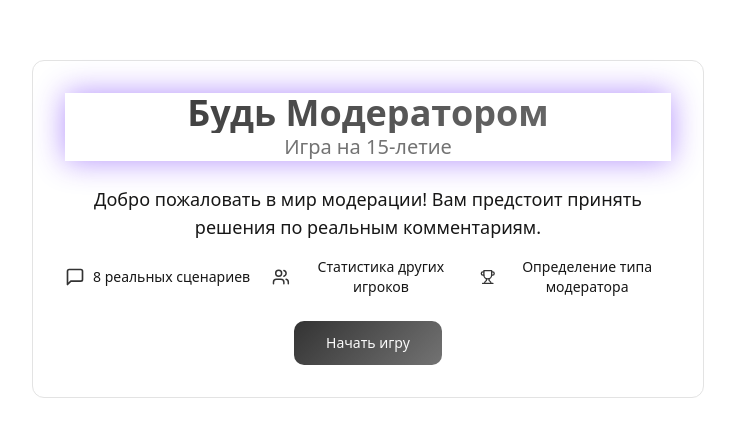
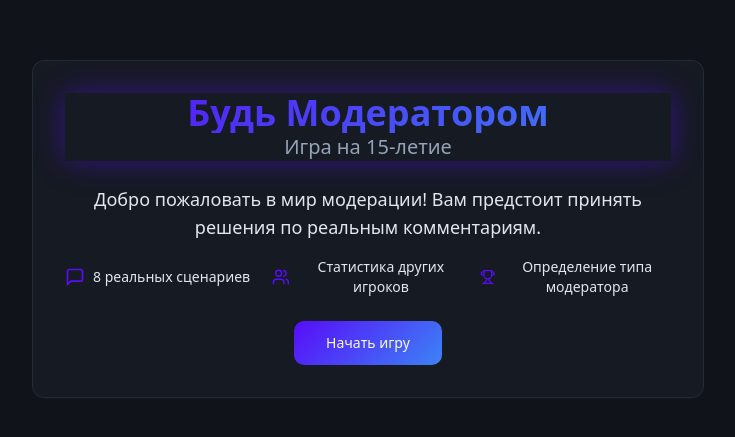
Before and after one commit to itengry/mod-karma-challenge, a React (Vite) app: page / in a window 1280 px wide. Shown: the part 171-608 px from the top of the page, without its empty margins (272-1007 px from the left). Built offline with nearby package versions, Linux system fonts and the light colour scheme.

Commit message:
Reverted to commit dfb9ac05e3b1fe9c12f8122e4aea9c0b75bc26ab

```diff
--- a/src/components/ui/background-gradient-animation.tsx
+++ /dev/null
@@ -1,181 +0,0 @@
-"use client";
-import { cn } from "@/lib/utils";
-import { useEffect, useRef, useState } from "react";
-
-export const BackgroundGradientAnimation = ({
-  gradientBackgroundStart = "rgb(108, 0, 162)",
-  gradientBackgroundEnd = "rgb(0, 17, 82)",
-  firstColor = "18, 113, 255",
-  secondColor = "221, 74, 255",
-  thirdColor = "100, 220, 255",
-  fourthColor = "200, 50, 50",
-  fifthColor = "180, 180, 50",
-  pointerColor = "140, 100, 255",
-  size = "80%",
-  blendingValue = "hard-light",
-  children,
-  className,
-  interactive = true,
-  containerClassName,
-}: {
-  gradientBackgroundStart?: string;
-  gradientBackgroundEnd?: string;
-  firstColor?: string;
-  secondColor?: string;
-  thirdColor?: string;
-  fourthColor?: string;
-  fifthColor?: string;
-  pointerColor?: string;
-  size?: string;
-  blendingValue?: string;
-  children?: React.ReactNode;
-  className?: string;
-  interactive?: boolean;
-  containerClassName?: string;
-}) => {
-  const interactiveRef = useRef<HTMLDivElement>(null);
-
-  const [curX, setCurX] = useState(0);
-  const [curY, setCurY] = useState(0);
-  const [tgX, setTgX] = useState(0);
-  const [tgY, setTgY] = useState(0);
-  useEffect(() => {
-    document.body.style.setProperty(
-      "--gradient-background-start",
-      gradientBackgroundStart
-    );
-    document.body.style.setProperty(
-      "--gradient-background-end",
-      gradientBackgroundEnd
-    );
-    document.body.style.setProperty("--first-color", firstColor);
-    document.body.style.setProperty("--second-color", secondColor);
-    document.body.style.setProperty("--third-color", thirdColor);
-    document.body.style.setProperty("--fourth-color", fourthColor);
-    document.body.style.setProperty("--fifth-color", fifthColor);
-    document.body.style.setProperty("--pointer-color", pointerColor);
-    document.body.style.setProperty("--size", size);
-    document.body.style.setProperty("--blending-value", blendingValue);
-  }, []);
-
-  useEffect(() => {
-    function move() {
-      if (!interactiveRef.current) {
-        return;
-      }
-      setCurX(curX + (tgX - curX) / 20);
-      setCurY(curY + (tgY - curY) / 20);
-      interactiveRef.current.style.transform = `translate(${Math.round(
-        curX
-      )}px, ${Math.round(curY)}px)`;
-    }
-
-    move();
-  }, [tgX, tgY]);
-
-  const handleMouseMove = (event: React.MouseEvent<HTMLDivElement>) => {
-    if (interactiveRef.current) {
-      const rect = interactiveRef.current.getBoundingClientRect();
-      setTgX(event.clientX - rect.left);
-      setTgY(event.clientY - rect.top);
-    }
-  };
-
-  const [isSafari, setIsSafari] = useState(false);
-  useEffect(() => {
-    setIsSafari(/^((?!chrome|android).)*safari/i.test(navigator.userAgent));
-  }, []);
-
-  return (
-    <div
-      className={cn(
-        "h-screen w-screen relative overflow-hidden top-0 left-0 bg-[linear-gradient(40deg,var(--gradient-background-start),var(--gradient-background-end))]",
-        containerClassName
-      )}
-    >
-      <svg className="hidden">
-        <defs>
-          <filter id="blurMe">
-            <feGaussianBlur
-              in="SourceGraphic"
-              stdDeviation="10"
-              result="blur"
-            />
-            <feColorMatrix
-              in="blur"
-              mode="matrix"
-              values="1 0 0 0 0  0 1 0 0 0  0 0 1 0 0  0 0 0 18 -8"
-              result="goo"
-            />
-            <feBlend in="SourceGraphic" in2="goo" />
-          </filter>
-        </defs>
-      </svg>
-      <div className={cn("", className)}>{children}</div>
-      <div
-        className={cn(
-          "gradients-container h-full w-full blur-lg",
-          isSafari ? "blur-2xl" : "[filter:url(#blurMe)_blur(40px)]"
-        )}
-      >
-        <div
-          className={cn(
-            `absolute [background:radial-gradient(circle_at_center,_var(--first-color)_0,_var(--first-color)_50%)_no-repeat]`,
-            `[mix-blend-mode:var(--blending-value)] w-[var(--size)] h-[var(--size)] top-[calc(50%-var(--size)/2)] left-[calc(50%-var(--size)/2)]`,
-            `[transform-origin:center_center]`,
-            `animate-first`,
-            `opacity-100`
-          )}
-        ></div>
-        <div
-          className={cn(
-            `absolute [background:radial-gradient(circle_at_center,_rgba(var(--second-color),_0.8)_0,_rgba(var(--second-color),_0)_50%)_no-repeat]`,
-            `[mix-blend-mode:var(--blending-value)] w-[var(--size)] h-[var(--size)] top-[calc(50%-var(--size)/2)] left-[calc(50%-var(--size)/2)]`,
-            `[transform-origin:calc(50%-400px)]`,
-            `animate-second`,
-            `opacity-100`
-          )}
-        ></div>
-        <div
-          className={cn(
-            `absolute [background:radial-gradient(circle_at_center,_rgba(var(--third-color),_0.8)_0,_rgba(var(--third-color),_0)_50%)_no-repeat]`,
-            `[mix-blend-mode:var(--blending-value)] w-[var(--size)] h-[var(--size)] top-[calc(50%-var(--size)/2)] left-[calc(50%-var(--size)/2)]`,
-            `[transform-origin:calc(50%+400px)]`,
-            `animate-third`,
-            `opacity-100`
-          )}
-        ></div>
-        <div
-          className={cn(
-            `absolute [background:radial-gradient(circle_at_center,_rgba(var(--fourth-color),_0.8)_0,_rgba(var(--fourth-color),_0)_50%)_no-repeat]`,
-            `[mix-blend-mode:var(--blending-value)] w-[var(--size)] h-[var(--size)] top-[calc(50%-var(--size)/2)] left-[calc(50%-var(--size)/2)]`,
-            `[transform-origin:calc(50%-200px)]`,
-            `animate-fourth`,
-            `opacity-70`
-          )}
-        ></div>
-        <div
-          className={cn(
-            `absolute [background:radial-gradient(circle_at_center,_rgba(var(--fifth-color),_0.8)_0,_rgba(var(--fifth-color),_0)_50%)_no-repeat]`,
-            `[mix-blend-mode:var(--blending-value)] w-[var(--size)] h-[var(--size)] top-[calc(50%-var(--size)/2)] left-[calc(50%-var(--size)/2)]`,
-            `[transform-origin:calc(50%-800px)_calc(50%+800px)]`,
-            `animate-fifth`,
-            `opacity-100`
-          )}
-        ></div>
-
-        {interactive && (
-          <div
-            ref={interactiveRef}
-            onMouseMove={handleMouseMove}
-            className={cn(
-              `absolute [background:radial-gradient(circle_at_center,_rgba(var(--pointer-color),_0.8)_0,_rgba(var(--pointer-color),_0)_50%)_no-repeat]`,
-              `[mix-blend-mode:var(--blending-value)] w-full h-full -top-1/2 -left-1/2`,
-              `opacity-70`
-            )}
-          ></div>
-        )}
-      </div>
-    </div>
-  );
-};
--- a/src/index.css
+++ b/src/index.css
@@ -6,43 +6,43 @@
 
 @layer base {
   :root {
-    /* Base theme - Graphite, Green, Black & White */
-    --background: 0 0% 100%;
-    --foreground: 0 0% 9%;
+    /* Base theme - Dark social media inspired */
+    --background: 222 22% 8%;
+    --foreground: 213 31% 91%;
 
-    --card: 0 0% 100%;
-    --card-foreground: 0 0% 9%;
+    --card: 222 22% 11%;
+    --card-foreground: 213 31% 91%;
 
-    --popover: 0 0% 100%;
-    --popover-foreground: 0 0% 9%;
+    --popover: 222 22% 11%;
+    --popover-foreground: 213 31% 91%;
 
-    /* Primary - Graphite */
-    --primary: 0 0% 20%;
-    --primary-foreground: 0 0% 98%;
+    /* Primary - Deep purple for authority */
+    --primary: 259 94% 51%;
+    --primary-foreground: 210 40% 98%;
 
-    /* Secondary - Light graphite */
-    --secondary: 0 0% 96%;
-    --secondary-foreground: 0 0% 9%;
+    /* Secondary - Muted dark */
+    --secondary: 222 22% 15%;
+    --secondary-foreground: 213 31% 91%;
 
-    --muted: 0 0% 96%;
-    --muted-foreground: 0 0% 45%;
+    --muted: 222 22% 15%;
+    --muted-foreground: 215 20% 65%;
 
-    --accent: 142 76% 36%;
-    --accent-foreground: 0 0% 98%;
+    --accent: 259 94% 51%;
+    --accent-foreground: 210 40% 98%;
 
     /* Action colors */
     --destructive: 0 84% 60%;
-    --destructive-foreground: 0 0% 98%;
+    --destructive-foreground: 210 40% 98%;
 
     --warning: 38 92% 50%;
-    --warning-foreground: 0 0% 9%;
+    --warning-foreground: 222 22% 8%;
 
     --success: 142 76% 36%;
-    --success-foreground: 0 0% 98%;
+    --success-foreground: 210 40% 98%;
 
-    --border: 0 0% 89%;
-    --input: 0 0% 96%;
-    --ring: 142 76% 36%;
+    --border: 222 22% 18%;
+    --input: 222 22% 15%;
+    --ring: 259 94% 51%;
 
     --radius: 0.75rem;
 
@@ -50,17 +50,17 @@
     --moderate-keep: 142 76% 36%;
     --moderate-delete: 0 84% 60%;
     --moderate-warn: 38 92% 50%;
-    --moderate-hide: 0 0% 45%;
-    --moderate-highlight: 142 76% 36%;
+    --moderate-hide: 217 91% 60%;
+    --moderate-highlight: 259 94% 51%;
 
     /* Gradients */
-    --gradient-primary: linear-gradient(135deg, hsl(0 0% 20%), hsl(0 0% 45%));
+    --gradient-primary: linear-gradient(135deg, hsl(259 94% 51%), hsl(217 91% 60%));
     --gradient-danger: linear-gradient(135deg, hsl(0 84% 60%), hsl(14 91% 54%));
     --gradient-success: linear-gradient(135deg, hsl(142 76% 36%), hsl(120 76% 45%));
 
     /* Shadows and effects */
-    --shadow-glow: 0 0 30px hsl(142 76% 36% / 0.3);
-    --shadow-card: 0 10px 30px -5px hsl(0 0% 9% / 0.1);
+    --shadow-glow: 0 0 30px hsl(259 94% 51% / 0.3);
+    --shadow-card: 0 10px 30px -5px hsl(222 22% 4% / 0.5);
 
     /* Animations */
     --transition-smooth: all 0.3s cubic-bezier(0.4, 0, 0.2, 1);
--- a/tailwind.config.ts
+++ b/tailwind.config.ts
@@ -120,40 +120,7 @@ export default {
 				'glow-pulse': {
 					'0%, 100%': { boxShadow: '0 0 20px hsl(259 94% 51% / 0.3)' },
 					'50%': { boxShadow: '0 0 40px hsl(259 94% 51% / 0.6)' }
-				},
-				'moveHorizontal': {
-					'0%': {
-						transform: 'translateX(-50%) translateY(-10%)',
-					},
-					'50%': {
-						transform: 'translateX(50%) translateY(10%)',
-					},
-					'100%': {
-						transform: 'translateX(-50%) translateY(-10%)',
-					},
-				},
-				'moveInCircle': {
-					'0%': {
-						transform: 'rotate(0deg)',
-					},
-					'50%': {
-						transform: 'rotate(180deg)',
-					},
-					'100%': {
-						transform: 'rotate(360deg)',
-					},
-				},
-				'moveVertical': {
-					'0%': {
-						transform: 'translateY(-50%)',
-					},
-					'50%': {
-						transform: 'translateY(50%)',
-					},
-					'100%': {
-						transform: 'translateY(-50%)',
-					},
-				},
+				}
 			},
 			animation: {
 				'accordion-down': 'accordion-down 0.2s ease-out',
@@ -161,12 +128,7 @@ export default {
 				'fade-in': 'fade-in 0.3s ease-out',
 				'scale-in': 'scale-in 0.2s ease-out',
 				'slide-in': 'slide-in 0.3s ease-out',
-				'glow-pulse': 'glow-pulse 2s ease-in-out infinite',
-				'first': 'moveVertical 30s ease infinite',
-				'second': 'moveInCircle 20s reverse infinite',
-				'third': 'moveInCircle 40s linear infinite',
-				'fourth': 'moveHorizontal 40s ease infinite',
-				'fifth': 'moveInCircle 20s ease infinite',
+				'glow-pulse': 'glow-pulse 2s ease-in-out infinite'
 			}
 		}
 	},
```
